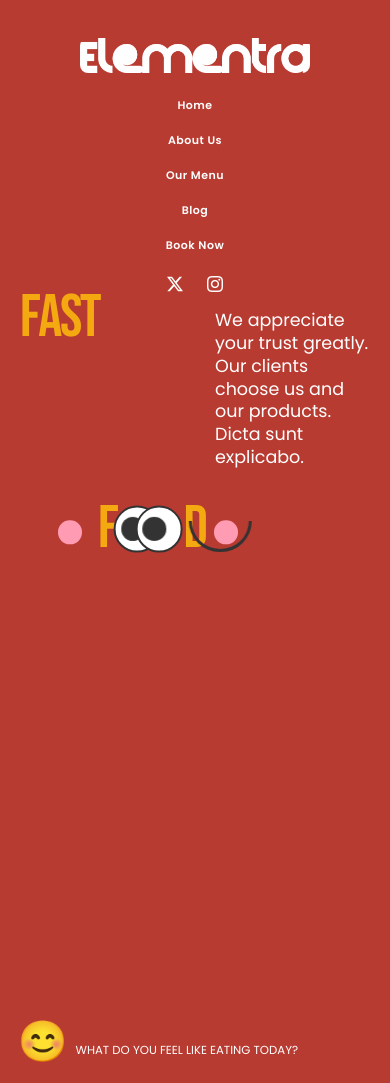
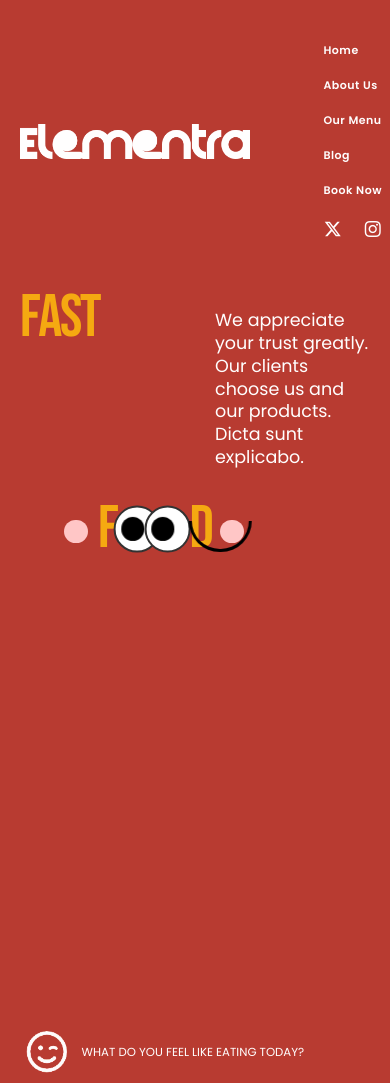
Before and after one commit to ernklyc/web-test, a website: page index.html in a window 390 px wide. Shown: the top 1083 px of the page. Drawn offline with nearby package versions, Linux system fonts and the light colour scheme.

Commit message:
feat(ui): update navbar layout and improve food text animation
- Simplify navbar structure by removing unnecessary container divs
- Add new smile.png asset and replace emoji with image
- Enhance eye animation with specific left/right classes
- Adjust cheek styling and positioning for better visual effect

```diff
--- a/css/style.css
+++ b/css/style.css
@@ -83,7 +83,7 @@ body {
     width: 100%;
     height: 100%;
     object-fit: cover;
-    border-radius: 0;
+
 }
 
 /* Homepage */
@@ -99,39 +99,26 @@ body {
 .navbar {
     position: absolute;
     top: 30px;
-    left: 55px;
-    right: 55px;
+    left: 0;
+    right: 0;
     z-index: 1000;
     background: transparent;
-    border-radius: 15px;
-    padding: 15px 30px;
-}
-
-.navbar .container {
     width: 100%;
-    margin: 0;
-    padding: 0;
-}
-
-.navbar .row {
-    display: flex;
-    justify-content: flex-end;
+    display: flex;
+    justify-content: space-between;
     align-items: center;
-    min-height: 50px;
-    flex-wrap: wrap;
-    position: relative;
+    padding: 15px 50px 15px 55px;
 }
 
 .navbar .logo {
-    position: absolute;
-    left: 0;
     flex-shrink: 0;
 }
 
 .menu-social-container {
     display: flex;
     align-items: center;
-    gap: 20px;
+    gap: 30px;
+    margin-right: 0;
 }
 
 .logo img {
@@ -151,7 +138,7 @@ body {
     font-size: 16px;
     letter-spacing: 0.5px;
     padding: 8px 15px;
-    border-radius: 25px;
+
 }
 
 /* Social Icons */
@@ -165,7 +152,7 @@ body {
     font-size: 20px;
     text-decoration: none;
     padding: 8px;
-    border-radius: 50%;
+
     display: flex;
     align-items: center;
     justify-content: center;
@@ -332,15 +319,27 @@ body {
     height: 15vw;
     background: #FFFFFF;
     border-radius: 50%;
-    border: 0.8vw solid #333;
+    border: 1.2vw solid #000000;
     overflow: hidden;
     z-index: 15;
+}
+
+.left-eye {
+    margin-left: 0.1em;
+}
+
+.left-eye-ball {
+    left: 18%;
+}
+
+.right-eye-ball {
+    left: 65%;
 }
 
 .eyeball-in-letter {
     width: 7.5vw;
     height: 7.5vw;
-    background: #333;
+    background: #000000;
     border-radius: 50%;
     position: absolute;
     top: 50%;
@@ -356,27 +355,23 @@ body {
     75% { transform: translate(-50%, -70%); }
 }
 
-/* Pink Cheeks */
+/* Cheeks */
 .cheek {
     position: absolute;
-    width: 6.8vw;
-    height: 6.8vw;
-    background: #ff9bb3;
+    width: 7.5vw;
+    height: 7.5vw;
+    background: #FFC6C6;
     border-radius: 50%;
-    top: 50%;
-    z-index: 15;
+    bottom: 1vw;
+    z-index: 100;
 }
 
 .left-cheek {
-    left: -80px;
-    top: 60%;
-    transform: translateY(-50%);
+    left: -6vw;
 }
 
 .right-cheek {
-    right: -80px;
-    top: 60%;
-    transform: translateY(-50%);
+    right: -6vw;
 }
 
 /* Smiley Mouth */
@@ -386,13 +381,13 @@ body {
     left: 45%;
     transform: translateX(-50%);
     width: 6.2vw;
-    height: 3.1vw;
-    border: 0.55vw solid #333;
+    height: 2.5vw;
+    border: 1vw solid #000;
     border-top: none;
-    border-radius: 0 0 8.2vw 8.2vw;
+    border-radius: 0 0 18vw 18vw;
     background: transparent;
+    animation: fadeInMouth 2s ease-in-out 1.5s forwards;
     opacity: 0;
-    animation: fadeInMouth 0.8s ease 0.5s forwards;
 }
 
 @keyframes fadeInMouth {
@@ -469,6 +464,12 @@ body {
     animation: bounce 2s ease-in-out infinite;
 }
 
+.emoji-img {
+    width: 3.5rem;
+    height: 3.5rem;
+    display: inline-block;
+}
+
 @keyframes bounce {
     0%, 100% { transform: translateY(0); }
     50% { transform: translateY(-10px); }
@@ -563,7 +564,7 @@ body {
 .menu-badge {
     color: #333;
     padding: 8px 20px;
-    border-radius: 20px;
+
     font-size: 12px;
     font-weight: 600;
     letter-spacing: 1px;
@@ -618,7 +619,7 @@ body {
     margin: 0 auto 20px;
     border-radius: 0;
     overflow: hidden;
-    box-shadow: none;
+
 }
 
 .menu-image img {
@@ -763,7 +764,7 @@ body {
     gap: 30px;
     background: rgba(255,255,255,0.03);
     padding: 25px;
-    border-radius: 16px;
+
     border: 1px solid rgba(255, 255, 255, 0.1);
     transition: all 0.4s cubic-bezier(0.25, 0.46, 0.45, 0.94);
     cursor: pointer;
@@ -774,7 +775,7 @@ body {
     background: rgba(255,255,255,0.08);
     border-color: rgba(255, 255, 255, 0.2);
     transform: translateY(-5px);
-    box-shadow: 0 15px 40px rgba(0,0,0,0.2);
+
 }
 
 .menu-section-2 .menu-item-image {
@@ -782,7 +783,7 @@ body {
     height: 120px;
     overflow: hidden;
     flex-shrink: 0;
-    border-radius: 12px;
+
     border: 2px solid rgba(255,255,255,0.1);
     transition: all 0.3s ease;
 }
@@ -875,7 +876,7 @@ body {
 .menu-section-2 .view-menu-btn:hover {
     background-color: #f7b32b;
     transform: translateY(-3px);
-    box-shadow: 0 5px 15px rgba(0, 0, 0, 0.3);
+
 }
 
 /* Brand Logos Section */
@@ -1027,8 +1028,7 @@ body {
 
 .category-item {
     background: white;
-    box-shadow: 0 4px 20px rgba(0,0,0,0.08);
-    border-radius: 12px;
+
     overflow: hidden;
     opacity: 0;
     transform: translateY(30px);
@@ -1119,7 +1119,7 @@ body {
 
 .category-item:hover {
     transform: translateY(-8px) scale(1.02);
-    box-shadow: 0 20px 40px rgba(0,0,0,0.15);
+
 }
 
 .category-item:hover .category-image img {
@@ -1236,15 +1236,14 @@ body {
     width: 40%;
     aspect-ratio: 1;
     overflow: hidden;
-    border-radius: 8px;
-    box-shadow: 0 4px 15px rgba(0,0,0,0.1);
+
     transition: all 0.3s ease;
     cursor: pointer;
 }
 
 .square-image-card:hover {
     transform: translateY(-8px);
-    box-shadow: 0 12px 30px rgba(0,0,0,0.2);
+
 }
 
 .square-image-card img {
@@ -1374,7 +1373,7 @@ body {
     color: #000;
     padding: 12px 24px;
     border: none;
-    border-radius: 4px;
+
     font-size: 0.9rem;
     font-weight: bold;
     text-transform: uppercase;
@@ -1387,7 +1386,7 @@ body {
 .footer-cta-btn:hover {
     background-color: #F7B32B;
     transform: translateY(-2px);
-    box-shadow: 0 4px 8px rgba(0,0,0,0.2);
+
 }
 
 /* Column 2: Office */
@@ -1832,17 +1831,17 @@ body {
     justify-content: flex-start;
     min-height: 320px;
     position: relative;
-    border-radius: 16px;
+
     backdrop-filter: blur(10px);
     transition: all 0.4s cubic-bezier(0.25, 0.46, 0.45, 0.94);
-    box-shadow: 0 8px 32px rgba(0,0,0,0.1);
+
 }
 
 .contact-card:hover {
     transform: translateY(-10px);
     border-color: #ffffff;
     background: rgba(255,255,255,0.1);
-    box-shadow: 0 20px 60px rgba(0,0,0,0.2);
+
 }
 
 /* Card Icon */
@@ -1859,7 +1858,7 @@ body {
     left: 25px;
     width: 50px;
     height: 50px;
-    border-radius: 12px;
+
     transition: all 0.3s ease;
 }
 
@@ -2135,7 +2134,7 @@ body {
         width: 16vw;
         height: 8vw;
         border-width: 0.8vw;
-        border-radius: 0 0 16vw 16vw;
+
     }
 
     .content-row {
@@ -2613,7 +2612,7 @@ img {
     max-width: 100%;
     height: auto;
     display: block;
-    border-radius: 8px;
+
 }
 
 /* Enhanced Typography */
@@ -2653,7 +2652,7 @@ p {
 
 .btn:hover {
     transform: translateY(-2px);
-    box-shadow: 0 8px 25px rgba(0,0,0,0.15);
+
 }
 
 /* Enhanced Spacing Utilities */
@@ -2667,13 +2666,11 @@ p {
 
 /* Enhanced Card Shadows */
 .card-shadow {
-    box-shadow: 0 4px 20px rgba(0,0,0,0.08);
-    transition: box-shadow 0.3s ease;
-}
-
-.card-shadow:hover {
-    box-shadow: 0 12px 40px rgba(0,0,0,0.15);
-}
+
+
+}
+
+
 
 /* Question Section - Fixed at Top */
 .question-section {
@@ -2684,9 +2681,9 @@ p {
     z-index: 9999;
     background: rgba(220, 53, 69, 0.95);
     padding: 15px 30px;
-    border-radius: 50px;
+
     backdrop-filter: blur(10px);
-    box-shadow: 0 4px 20px rgba(0, 0, 0, 0.3);
+
 }
 
 .question-container {
--- a/index.html
+++ b/index.html
@@ -14,8 +14,6 @@
         <div class="homepage">
             <!-- Navbar -->
             <nav class="navbar" id="navbar">
-                <div class="container">
-                    <div class="row">
                 <div class="logo">
                     <img src="./assets/logo-white-retina.png" alt="Elementra">
                 </div>
@@ -34,8 +32,6 @@
                         <a href="#" class="social-link">
                             <i class="bi bi-instagram"></i>
                         </a>
-                            </div>
-                        </div>
                     </div>
                 </div>
             </nav>
@@ -66,16 +62,16 @@
 
                             <div class="food-text">
                                 <span class="letter-5" style="margin-right: 0.2em;">F</span>
-                                <span class="eye-letter letter-6">
+                                <span class="eye-letter letter-6 left-eye">
                                     <span class="eye-text">O</span>
-                                    <div class="eye-in-letter">
+                                    <div class="eye-in-letter left-eye-ball">
                                         <div class="eyeball-in-letter"></div>
                                     </div>
                                     <div class="cheek left-cheek"></div>
                                 </span>
-                                <span class="eye-letter letter-7">
+                                <span class="eye-letter letter-7 right-eye">
                                     <span class="eye-text">O</span>
-                                    <div class="eye-in-letter">
+                                    <div class="eye-in-letter right-eye-ball">
                                         <div class="eyeball-in-letter"></div>
                                     </div>
                                     <div class="cheek right-cheek"></div>
@@ -89,7 +85,7 @@
 
                     <!-- Bottom Question -->
                     <div class="bottom-question">
-                        <span class="emoji">😊</span>
+                        <img src="./assets/smile.png" alt="Smile" class="emoji-img">
                         <span>WHAT DO YOU FEEL LIKE EATING TODAY?</span>
                     </div>
             </div>
```
Also changed, not shown: assets/smile.png (added). Lines whose indentation alone changed are shown as unchanged.
